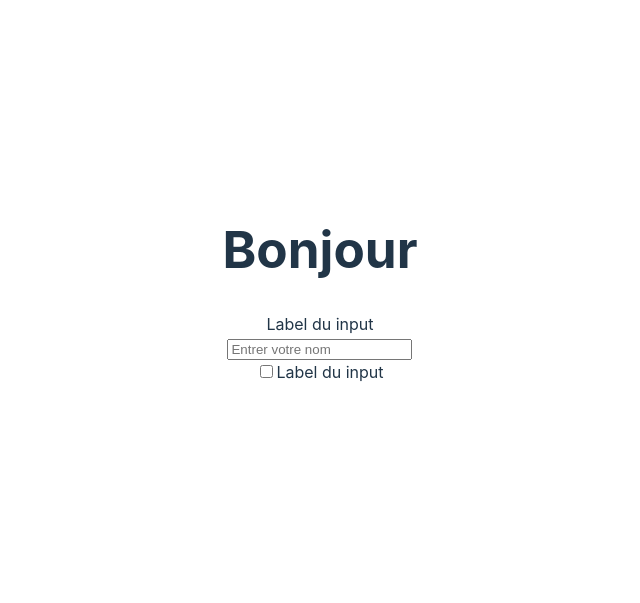
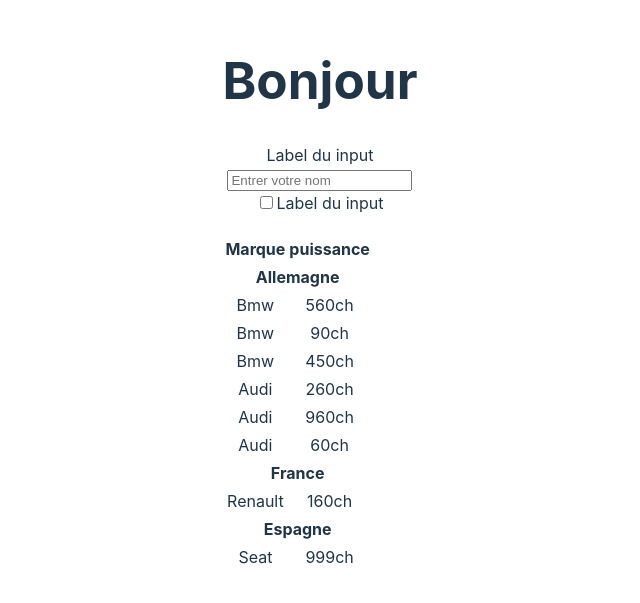
Before and after one commit to yanniis/SiteReact, a React (Vite) app: page / in a window 1280 px wide. Shown: the part 105-708 px from the top of the page, without its empty margins (320-960 px from the left). Built offline with nearby package versions, Linux system fonts and the light colour scheme.

Commit message:
ajout d'un tableau

```diff
--- a/src/App.jsx
+++ b/src/App.jsx
@@ -2,6 +2,21 @@
 import { Input } from './components/forms/input'
 import { Checkbox } from './components/forms/checkbox'
 import './App.css'
+import { ProductCategoryRow } from './components/table/productCategoryRow'
+import { ProductRow } from './components/table/productRow'
+
+
+const autosData = [
+  {id: 1, marque: 'Bmw', puissance: "560ch", pays: "Allemagne"},
+  {id: 2,marque: 'Bmw', puissance: "90ch", pays: "Allemagne"},
+  {id: 3,marque: 'Bmw', puissance: "450ch", pays: "Allemagne"},
+  {id: 4,marque: 'Audi', puissance: "260ch", pays: "Allemagne"},
+  {id: 5,marque: 'Audi', puissance: "960ch", pays: "Allemagne"},
+  {id: 6,marque: 'Audi', puissance: "60ch", pays: "Allemagne"},
+  {id: 7,marque: 'Renault', puissance: "160ch", pays: "France"},
+  {id: 8,marque: 'Seat', puissance: "999ch", pays: "Espagne"},
+]
+
 
 function App() {
 
@@ -36,9 +51,42 @@
 
 <h2>{checked == true ? 'Checkbox coché' : ''}</h2>
 
+<AutoTable autos={autosData}/>
+
   </>
 
 
 }
 
+function AutoTable ({autos}) {
+  const rows = []
+  let lastCountry = null
+
+  for (let auto of autos) {
+    if (lastCountry !== auto.pays) {
+      rows.push(<ProductCategoryRow key={auto.pays} name={auto.pays}/>)
+    }
+
+    lastCountry = auto.pays
+    rows.push(<ProductRow key={auto.id} auto={auto}/>)
+
+  }
+
+  return (
+  <table>
+    <thead>
+      <tr>
+        <th>Marque</th>
+        <th>puissance</th>
+      </tr>
+    </thead>
+    <tbody>
+      {rows}
+    </tbody>
+  </table>
+  )
+}
+
+
+
 export default App
--- /dev/null
+++ b/src/components/table/productCategoryRow.jsx
@@ -0,0 +1,6 @@
+export function ProductCategoryRow ({name}) {
+    return <tr>
+        <td colSpan={2}><strong>{name}</strong></td>
+    </tr>
+
+}
--- /dev/null
+++ b/src/components/table/productRow.jsx
@@ -0,0 +1,6 @@
+export function ProductRow ({auto}) {
+    return <tr>
+        <td>{auto.marque}</td>
+        <td>{auto.puissance}</td>
+    </tr>
+}
```
